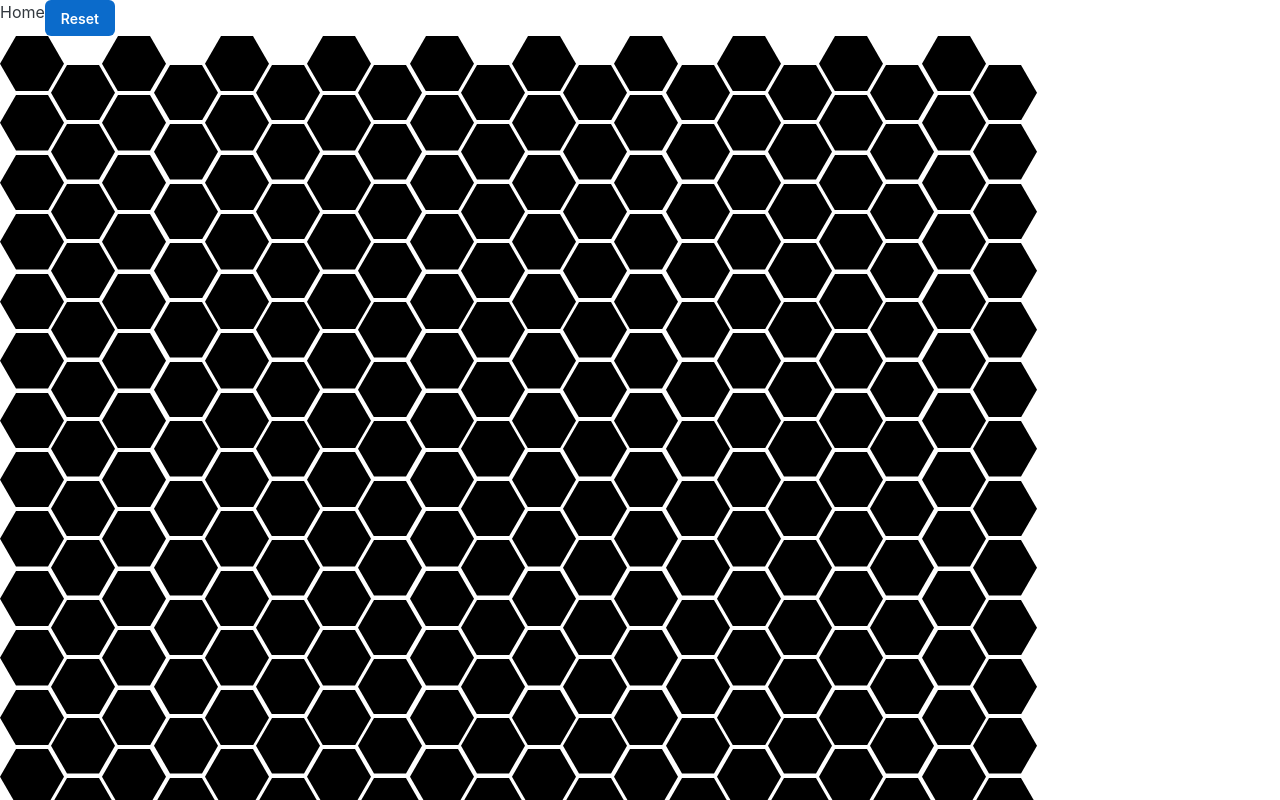
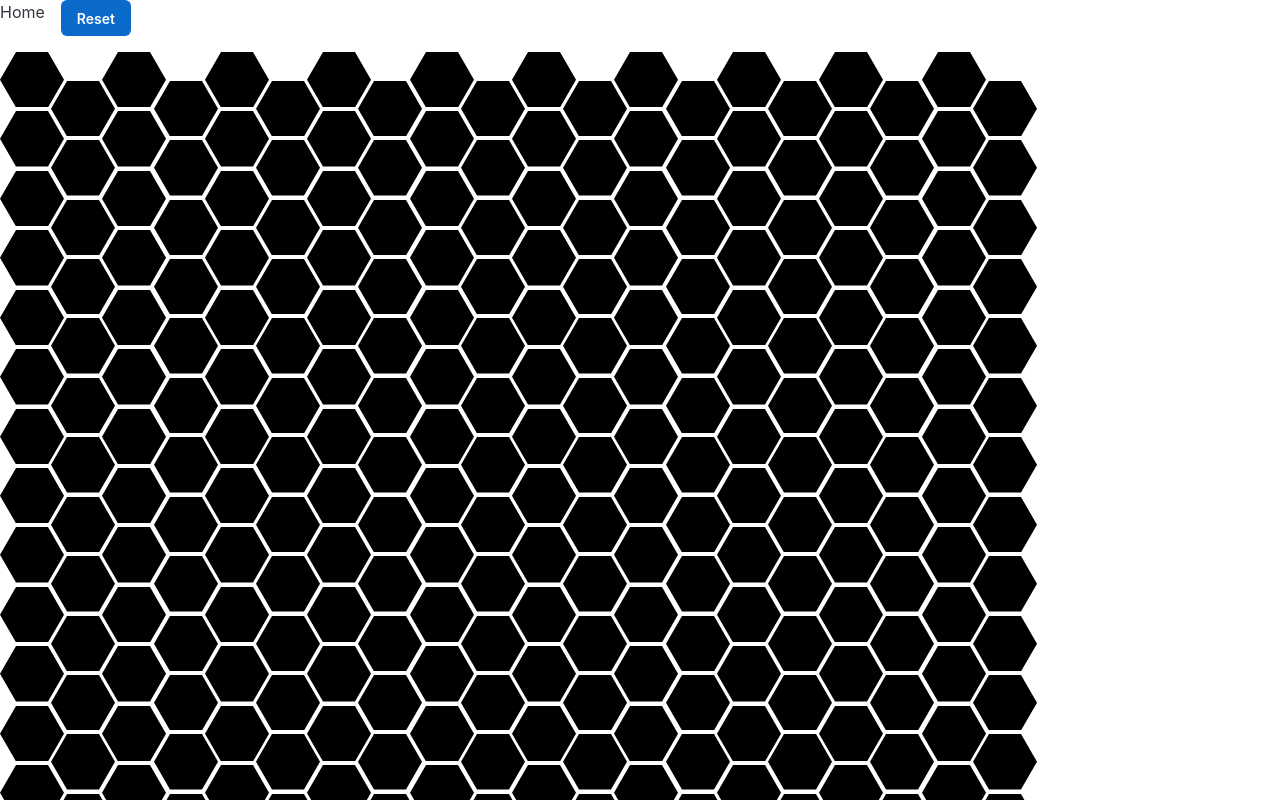
Before and after one commit to 444chak/VI, a Next.js app in the folder front-js/: page /home in a window 1280 px wide. Shown: the top 800 px of the page. Built offline with nearby package versions, Linux system fonts and the light colour scheme.

Commit message:
Hexagone hover, clic and reset working

```diff
--- a/front-js/src/app/components/hexa/Hexa.tsx
+++ b/front-js/src/app/components/hexa/Hexa.tsx
@@ -3,7 +3,8 @@ import "./style.css";
 
 interface HexaProps {
   size?: number;
-  color?: string;
+  color?: string; // Couleur actuelle
+  onClick?: () => void; // Fonction appelée au clic
 }
 
 const defaultSize = 64;
@@ -12,8 +13,7 @@ function getSize(size?: number) {
   return size ? size : defaultSize;
 }
 
-
-export default function Hexa({ size: propSize, color: PropColor }: HexaProps) {
+export default function Hexa({ size: propSize, color: defaultColor, onClick }: HexaProps) {
   const size = getSize(propSize);
   const [isHovered, setIsHovered] = useState(false);
 
@@ -21,7 +21,12 @@ export default function Hexa({ size: propSize, color: PropColor }: HexaProps) {
     setIsHovered(true);
   };
 
-  const fillColor = isHovered ? "blue" : PropColor;
+  const handleMouseLeave = () => {
+    setIsHovered(false);
+  };
+
+  // Couleur de remplissage basée sur l'état
+  const fillColor = isHovered && !defaultColor ? "blue" : defaultColor || "black";
 
   return (
     <>
@@ -34,6 +39,8 @@ export default function Hexa({ size: propSize, color: PropColor }: HexaProps) {
         viewBox="0 0 200 173.20508075688772"
         fill={fillColor}
         onMouseEnter={handleMouseEnter}
+        onMouseLeave={handleMouseLeave}
+        onClick={onClick} // Déclenchement de la fonction au clic
       >
         <path d="M0 86.60254037844386L50 0L150 0L200 86.60254037844386L150 173.20508075688772L50 173.20508075688772Z"></path>
       </svg>
--- a/front-js/src/app/home/page.tsx
+++ b/front-js/src/app/home/page.tsx
@@ -1,17 +1,33 @@
 "use client";
 
-import React, { useEffect } from "react";
+import React, { useEffect, useState } from "react";
 import { Typography, Box, Button } from "@mui/joy";
 import Hexa from "../components/hexa/Hexa";
 
 export default function Home() {
   const numberColumns = 20;
-  const numberRows = 17;
+  const numberRows = 16;
   const size = 64; // min 64
 
+  // Gestion de l'état des couleurs pour chaque hexagone
+  const [hexColors, setHexColors] = useState(
+    Array(numberColumns * numberRows).fill("") // Initialisation avec des couleurs vides
+  );
+
+  // Réinitialise toutes les couleurs
+  const resetColors = () => {
+    setHexColors(Array(numberColumns * numberRows).fill(""));
+  };
+
+  // Change la couleur d'un hexagone au clic
+  const handleHexClick = (index: number) => {
+    const newColors = [...hexColors];
+    newColors[index] = "blue"; // Définit la couleur bleue pour cet index
+    setHexColors(newColors);
+  };
+
   useEffect(() => {
-    // Disable text selection for elements
-    // with class "no-select"
+    // Désactiver la sélection du texte pour les éléments
     const noSelectElements = document.querySelectorAll(".no-select");
     noSelectElements.forEach((element) => {
       (element as HTMLElement).style.userSelect = "none";
@@ -20,17 +36,18 @@ export default function Home() {
 
   return (
     <>
-      <Box display="flex" flexDirection="row" className="no-select">
-        <Typography gridColumn="span 3">Home</Typography>
-        <Button color="primary">Reset</Button>
+      <Box display="flex" flexDirection="row" className="no-select" gap={2} mb={2}>
+        <Typography>Home</Typography>
+        <Button color="primary" onClick={resetColors}>
+          Reset
+        </Button>
       </Box>
       <Box display="flex" flexDirection="row" className="no-select">
-
-        {[...Array(numberColumns)].map((_, index) => (
+        {[...Array(numberColumns)].map((_, colIndex) => (
           <div
-            key={index}
+            key={colIndex}
             style={
-              index % 2 !== 0
+              colIndex % 2 !== 0
                 ? {
                     marginTop: `${size * 0.45}px`,
                     marginLeft: `${-size * 0.2}px`,
@@ -39,12 +56,19 @@ export default function Home() {
                 : {}
             }
           >
-            {[...Array(numberRows)].map((_, innerIndex) => (
-              <React.Fragment key={innerIndex}>
-                <Hexa size={size} />
+            {[...Array(numberRows)].map((_, rowIndex) => {
+              const index = colIndex * numberRows + rowIndex; // Calcul de l'index unique pour chaque hexagone
+              return (
+                <React.Fragment key={index}>
+                  <Hexa
+                    size={size}
+                    color={hexColors[index]} // Passe la couleur actuelle
+                    onClick={() => handleHexClick(index)} // Gestion du clic
+                  />
                   <br />
                 </React.Fragment>
-            ))}
+              );
+            })}
           </div>
         ))}
       </Box>
```
Lines whose indentation alone changed are shown as unchanged.
